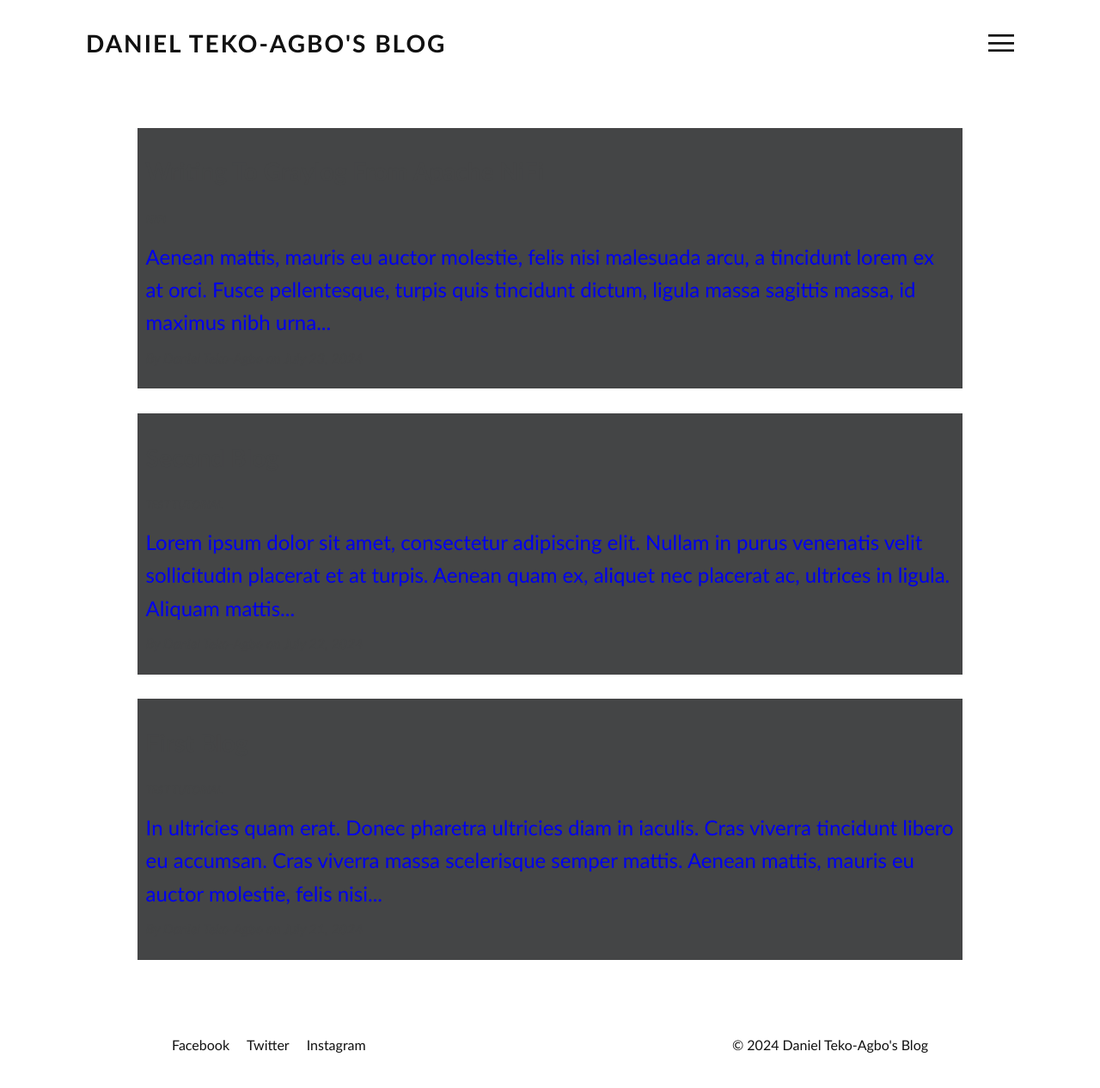
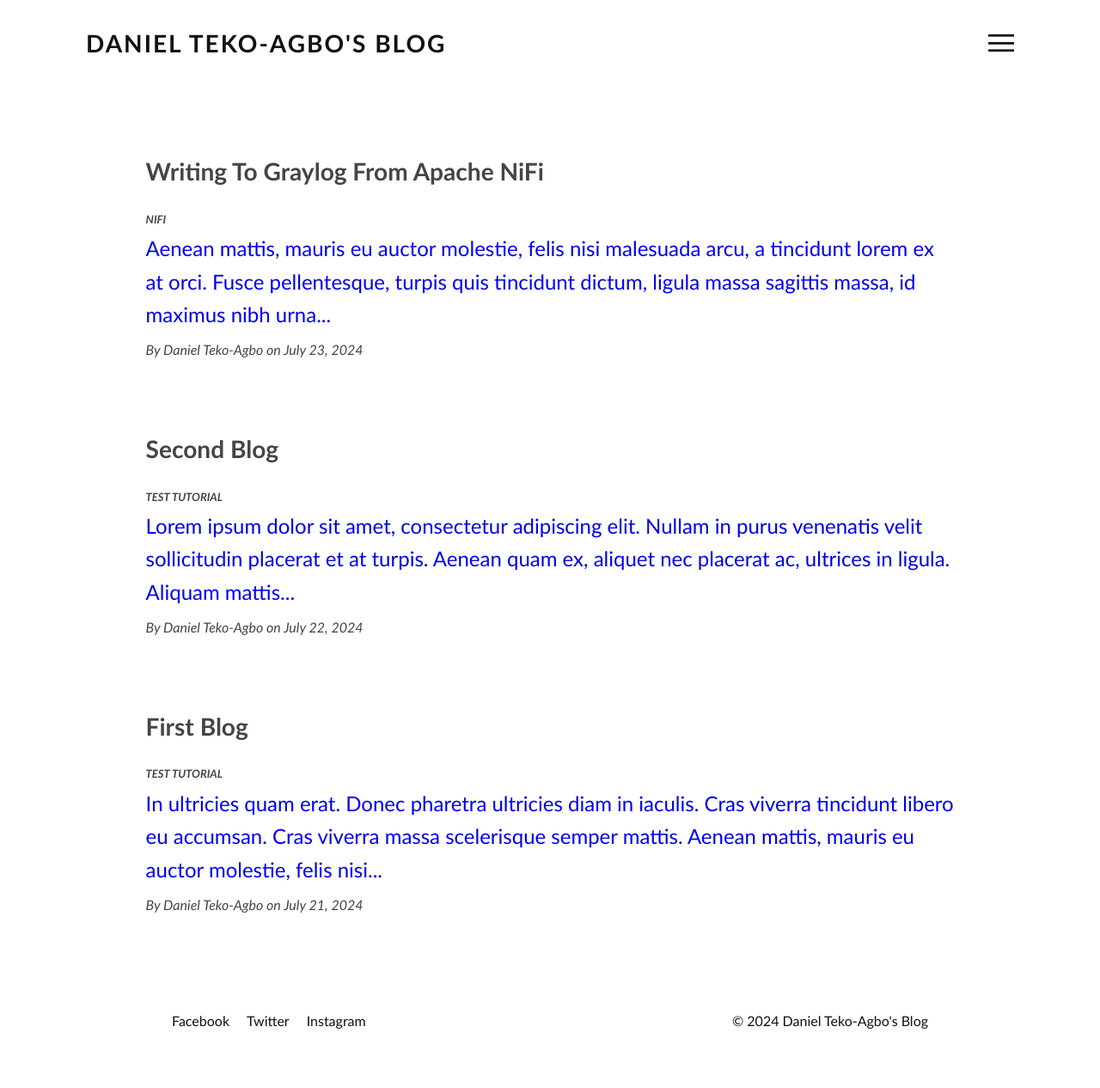
Before and after one commit to DanielTeko-Agbo/blog, a Jekyll site: the page built from index.md, in a window 1280 px wide. Shown: the whole page at 86% size. Built offline with Jekyll 4.4.1, drawn with Linux system fonts in a browser that asks for light colours; after the commit the page ends 1237 px from its top, so only the background shows below that.

Commit message:
Modified Styling

```diff
--- a/assets/css/style.css
+++ b/assets/css/style.css
@@ -245,7 +245,6 @@ section header .toggle.active
 .post-item {
 	margin: 3% 0;
 	padding: 2% 1%;
-	background-color: rgb(68, 69, 70);
 }
 .post-item:hover {
   box-shadow: 0 34px 32px -33px rgba(0, 0, 0, .18);
@@ -259,7 +258,7 @@ section header .toggle.active
 .post-heading:hover{
 	color: rgb(0, 115, 255);
 }
-.post-excerpt{
+/* .post-excerpt{
 	color: rgb(68, 69, 70);
 	margin: 1% 0;
 	font-style: italic;
@@ -267,7 +266,7 @@ section header .toggle.active
 }
 .post-excerpt:hover{
 	color: rgb(0, 115, 255);
-}
+} */
 .post-tags{
 	text-transform: uppercase;
 	font-style: italic;
```
